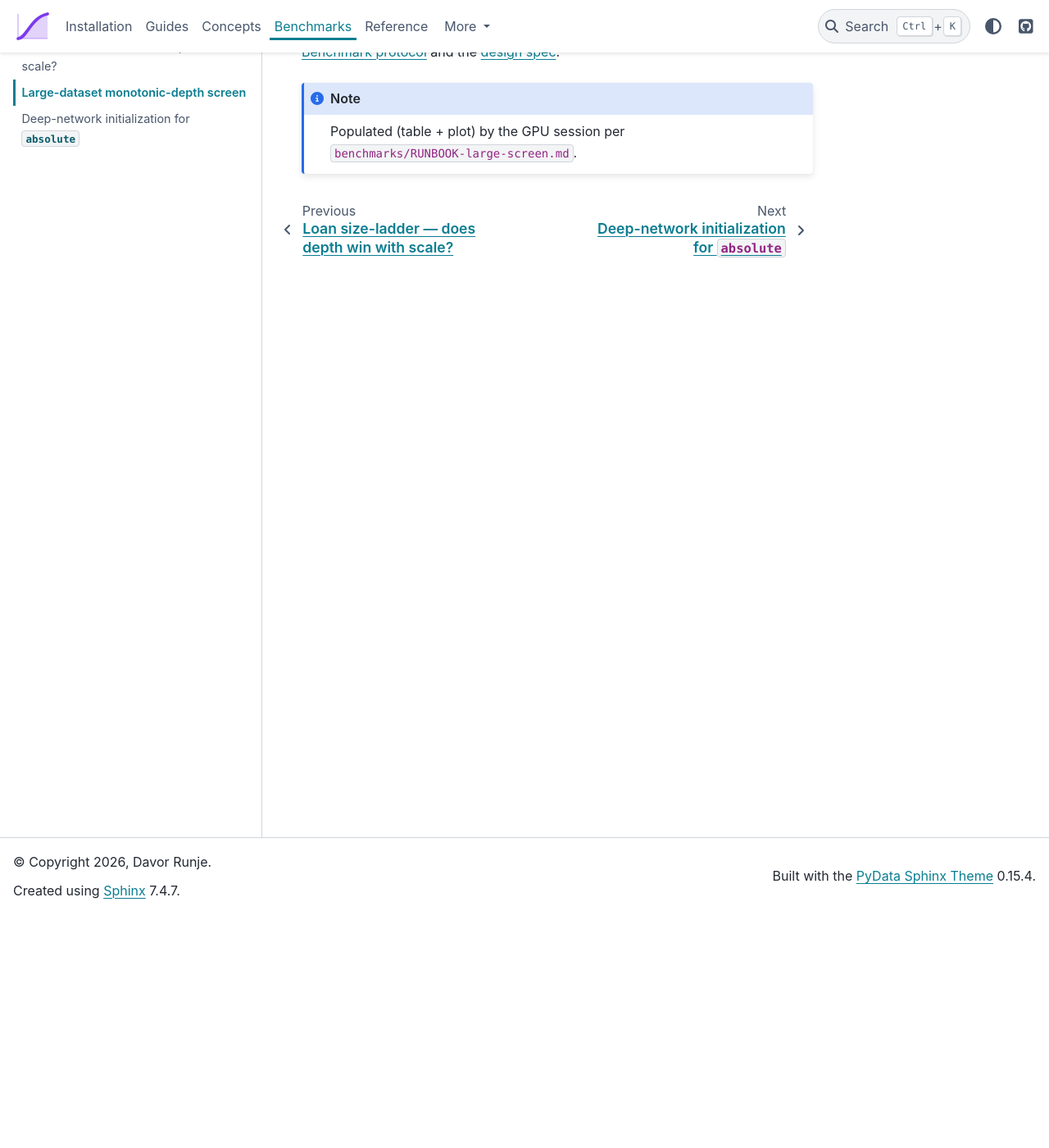
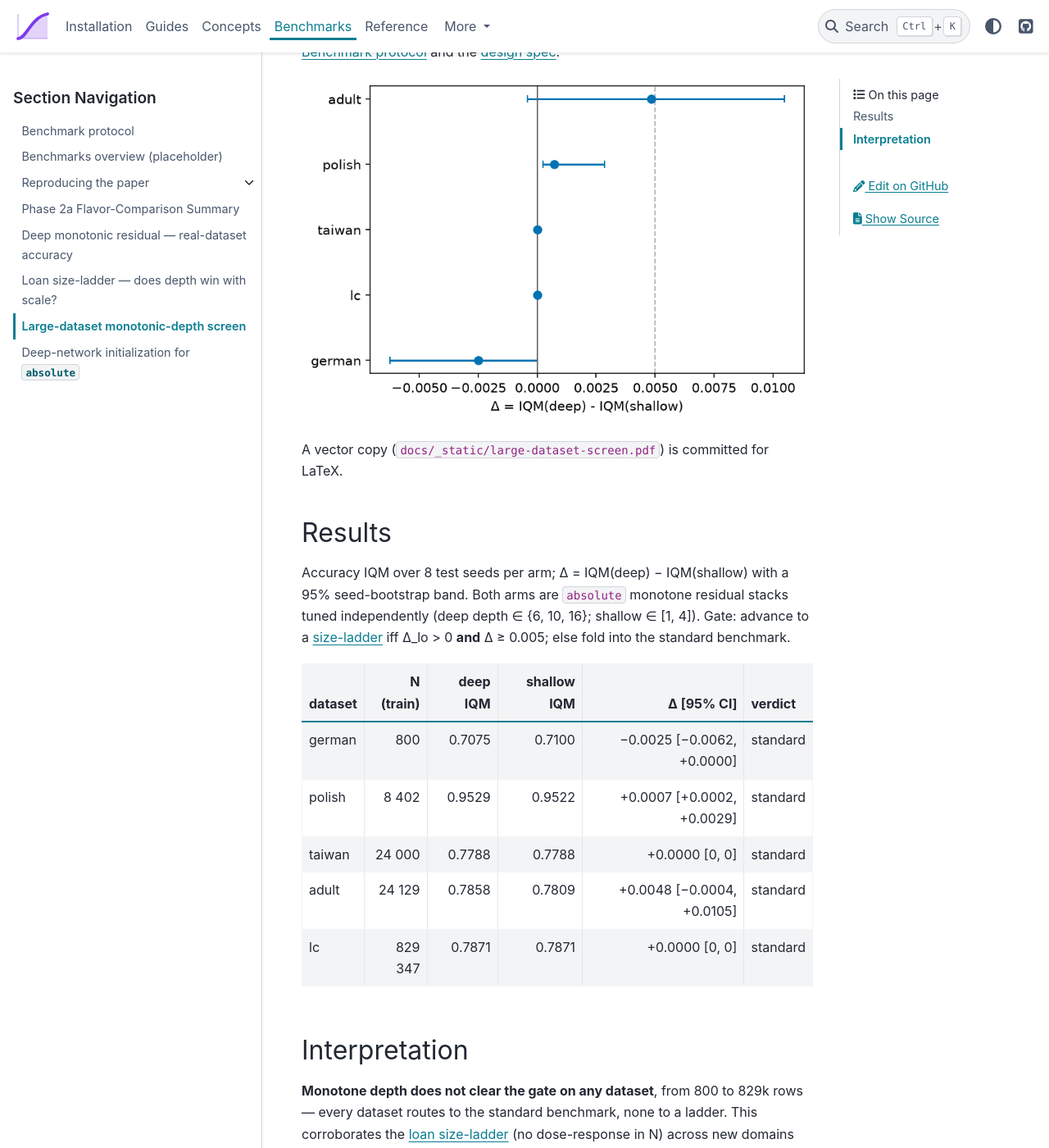
Before and after one commit to davorrunje/mononet, a Sphinx documentation site: the page built from docs/benchmarks/large-dataset-screen.md, in a window 1280 px wide and 1400 px high, scrolled down 285 px. Shown: the whole window at 82% size. Built offline with Sphinx 7.4.7 and the PyData theme 0.15.4, drawn with Linux system fonts in a browser that asks for light colours; pages that are not in the unit, such as notebooks, are missing from menus; some of the changed text lies outside the part shown.

Commit message:
bench(results): large-dataset screen — depth is neutral across all 5 datasets
Max-size deep/shallow screen (coarse-gate budget: 15 trials/2 seeds/8 final/30 ep,
n_jobs=1). Every dataset (german 800 -> lc 829k) lands 'standard': monotone depth
never clears the CI+practical-floor gate. adult is the only near-signal
(Δ=+0.0048, sub-margin); taiwan/lc collapse to base rate (accuracy ceiling).
Fills docs/benchmarks/large-dataset-screen.md (table + Δ plot PNG+PDF + gate
interpretation) and commits the per-dataset + merged result JSONs.

Corroborates the loan size-ladder across new domains/scales. Theory follow-up:
the synthetic-probe spec.

````diff
--- a/docs/benchmarks/large-dataset-screen.md
+++ b/docs/benchmarks/large-dataset-screen.md
@@ -6,6 +6,46 @@ practical margin) to a full [size-ladder](loan-size-ladder.md) study or the
 standard benchmark. Method: {doc}`protocol` and the
 [design spec](https://github.com/davorrunje/mononet/blob/main/docs/superpowers/specs/2026-07-11-large-dataset-screen-design.md).
 
-```{note}
-Populated (table + plot) by the GPU session per `benchmarks/RUNBOOK-large-screen.md`.
-```
+![Δ = IQM(deep) − IQM(shallow) per dataset](../_static/large-dataset-screen.png)
+
+A vector copy (`docs/_static/large-dataset-screen.pdf`) is committed for LaTeX.
+
+## Results
+
+Accuracy IQM over 8 test seeds per arm; Δ = IQM(deep) − IQM(shallow) with a 95%
+seed-bootstrap band. Both arms are `absolute` monotone residual stacks tuned
+independently (deep depth ∈ {6, 10, 16}; shallow ∈ [1, 4]). Gate: advance to a
+[size-ladder](loan-size-ladder.md) iff Δ_lo > 0 **and** Δ ≥ 0.005; else fold into
+the standard benchmark.
+
+| dataset | N (train) | deep IQM | shallow IQM | Δ [95% CI] | verdict |
+|---|--:|--:|--:|--:|:--|
+| german | 800 | 0.7075 | 0.7100 | −0.0025 [−0.0062, +0.0000] | standard |
+| polish | 8 402 | 0.9529 | 0.9522 | +0.0007 [+0.0002, +0.0029] | standard |
+| taiwan | 24 000 | 0.7788 | 0.7788 | +0.0000 [0, 0] | standard |
+| adult | 24 129 | 0.7858 | 0.7809 | +0.0048 [−0.0004, +0.0105] | standard |
+| lc | 829 347 | 0.7871 | 0.7871 | +0.0000 [0, 0] | standard |
+
+## Interpretation
+
+**Monotone depth does not clear the gate on any dataset**, from 800 to 829k rows
+— every dataset routes to the standard benchmark, none to a ladder. This
+corroborates the [loan size-ladder](loan-size-ladder.md) (no dose-response in N)
+across new domains and scales: deep `absolute`-residual stacks match, and never
+beat, shallow ones.
+
+Notes:
+
+- **adult** is the only near-signal (Δ = +0.0048, deep marginally better) but
+  misses *both* gate criteria — its CI touches 0 and the point is below the 0.005
+  margin.
+- **polish** shows the gate working as intended: Δ is *statistically* positive
+  (Δ_lo = +0.0002 > 0) but *practically* trivial (< 0.005), so it is correctly
+  routed to `standard` rather than triggering an expensive ladder.
+- **taiwan** and **lc** collapsed to their majority base rates on *both* arms
+  (Δ = 0 with zero variance) — an accuracy ceiling on the imbalanced targets, not
+  a depth effect. A ranking-metric (AUC/PR) re-score is a tracked follow-up to
+  confirm no depth signal is hidden below the accuracy ceiling.
+
+The "why depth does not help" question is investigated theoretically in the
+[synthetic-probe design](https://github.com/davorrunje/mononet/blob/main/docs/superpowers/specs/2026-07-12-monotone-depth-synthetic-probe-design.md).
````
Also changed, not shown: docs/_static/large-dataset-screen.png (added), 7 other files.
